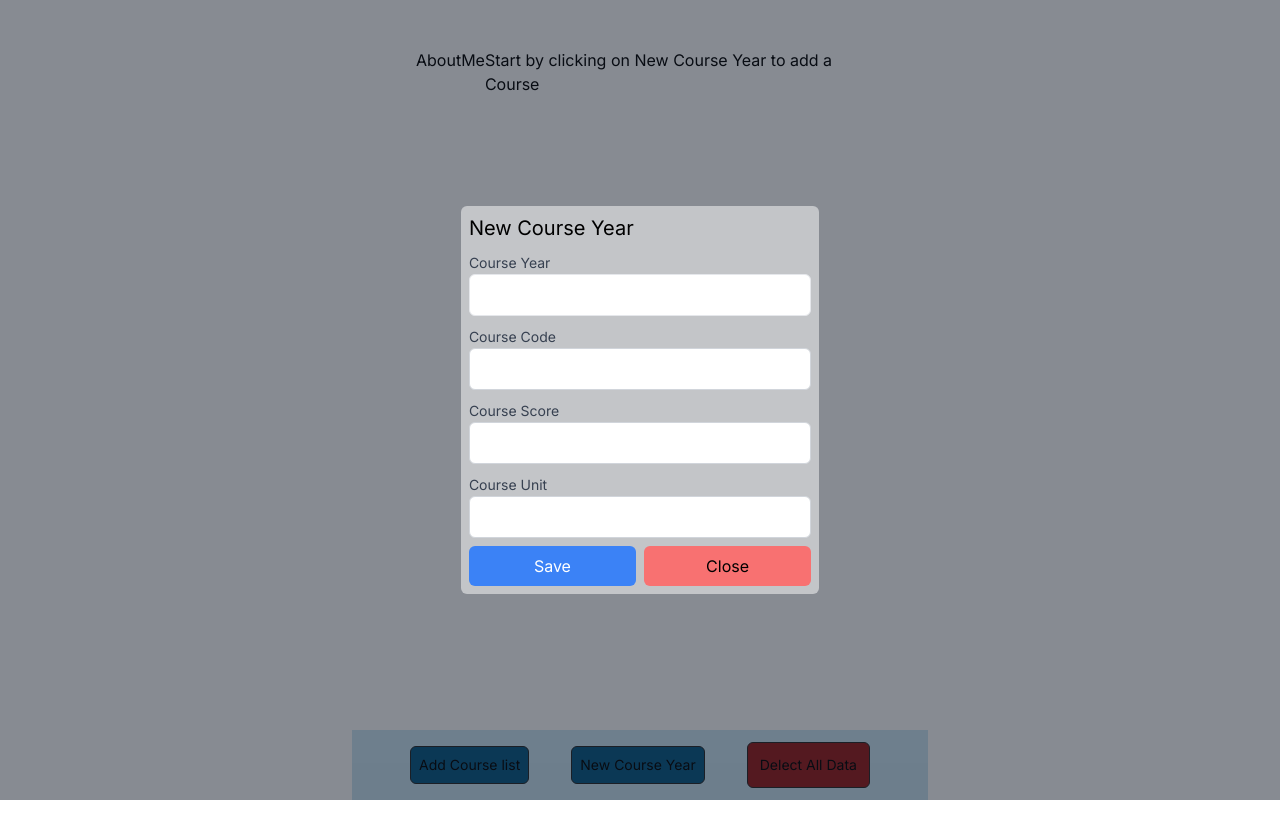
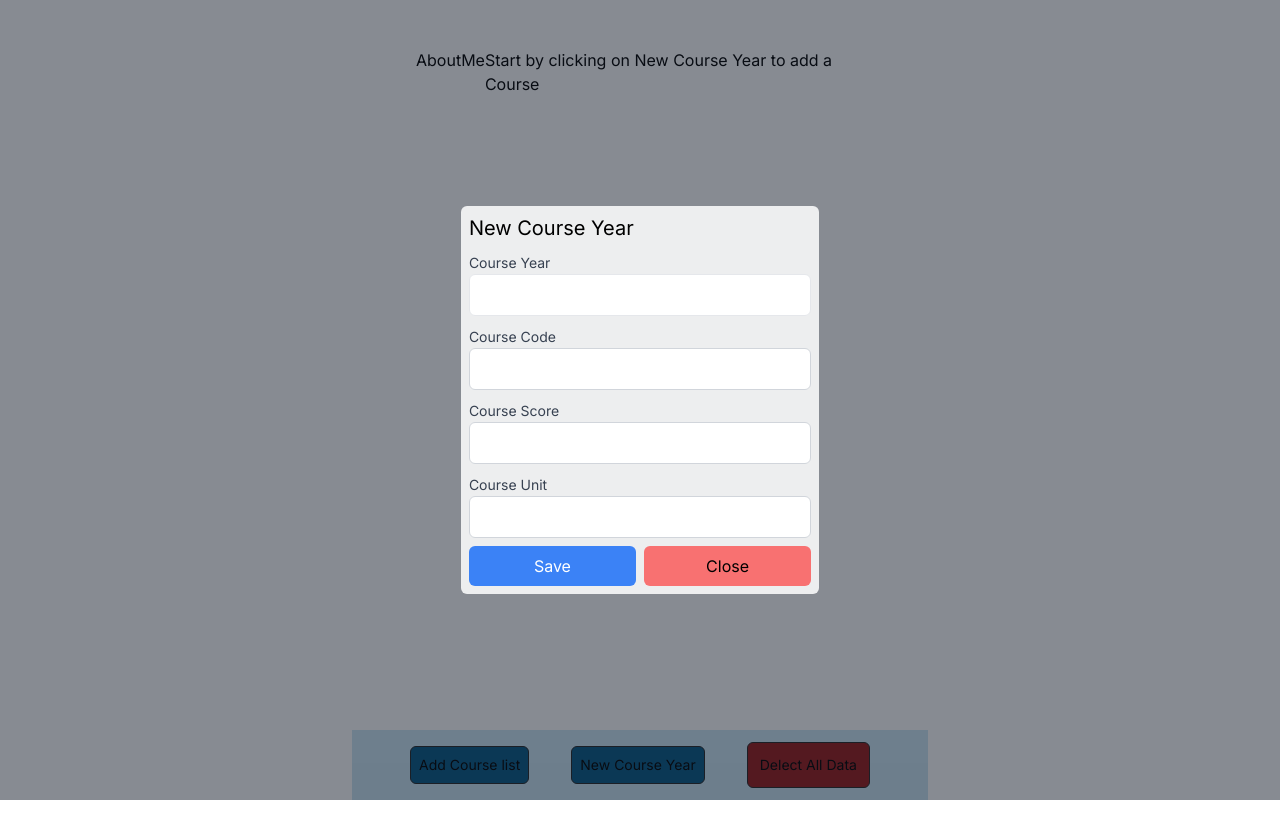
Before and after one commit to Ip-Tec/gpa_calculator, a Next.js app: page / in a window 1280 px wide. Built offline with nearby package versions, Linux system fonts and the light colour scheme.

Commit message:
done Cleaning

```diff
--- a/app/globals.css
+++ b/app/globals.css
@@ -45,6 +45,9 @@ body::before {
 .bg-opacity-50 {
   --tw-bg-opacity: 0.5;
 }
+.bg-opacity-85 {
+  --tw-bg-opacity: 0.85;
+}
 .text-black {
   --tw-text-opacity: 1;
   color: rgb(0 0 0 / var(--tw-text-opacity));
@@ -82,7 +85,7 @@ input {
   width: 2.5rem !important;
 }
 .w-14 {
-  width: 3.5rem/* 56px */;
+  width: 3.5rem /* 56px */;
 }
 .F {
   background: rgb(255, 81, 81);
--- a/app/page.tsx
+++ b/app/page.tsx
@@ -12,7 +12,7 @@ export default function Home() {
   );
 
   const handleDialogClose = () => {
-    setShowDialog("false");
+    setShowDialog(false);
   };
 
   const handleOptionClick = (option: string) => {
--- a/component/Dialog.tsx
+++ b/component/Dialog.tsx
@@ -63,7 +63,7 @@ function Dialog({
   };
 
   return (
-    <div className="bg-white bg-opacity-50 p-8 rounded-md w-96">
+    <div className="bg-white bg-opacity-85 p-8 rounded-md w-96">
       <h2 className="text-xl font-bold mb-4 text-black m-2">
         {selectedOption === "AddCourse" ? "Add Course" : "New Course Year"}
       </h2>
```
Also changed, not shown: 1 other file (tests, documents, lock files or other folders).
